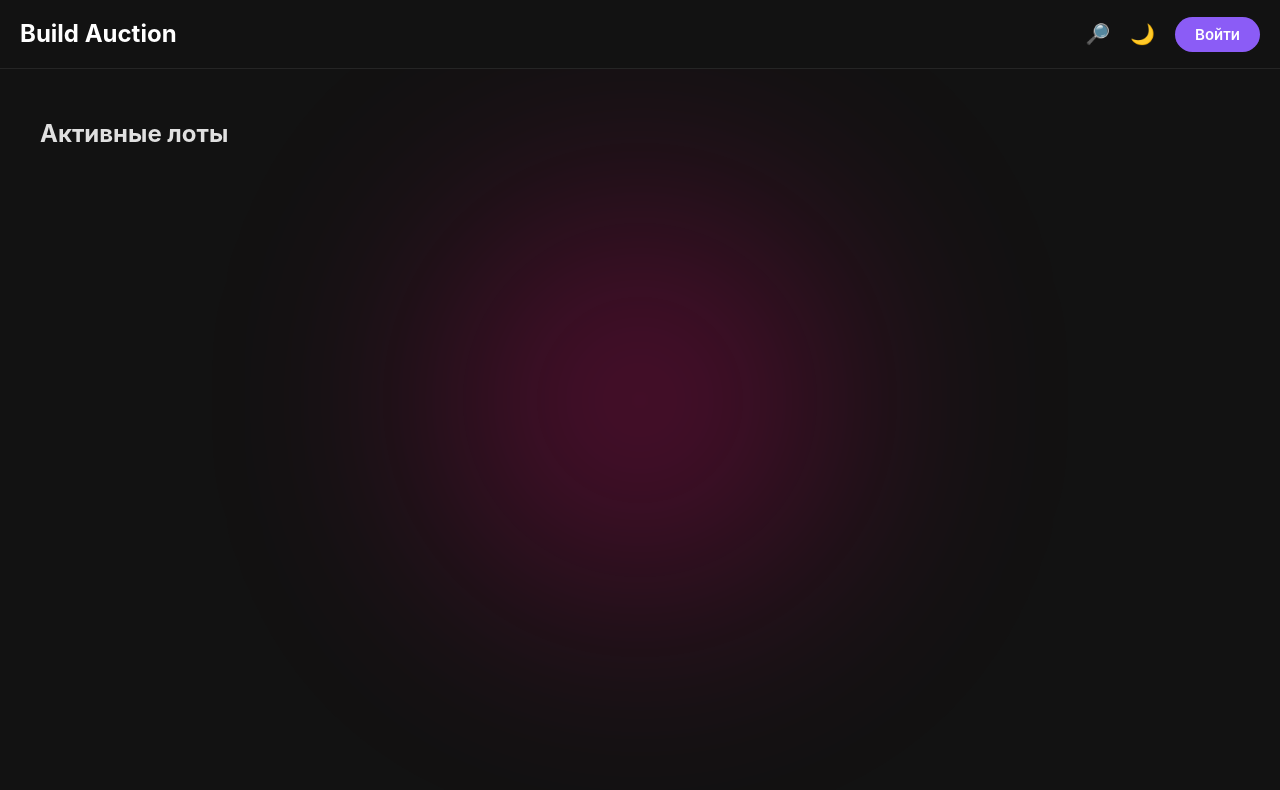
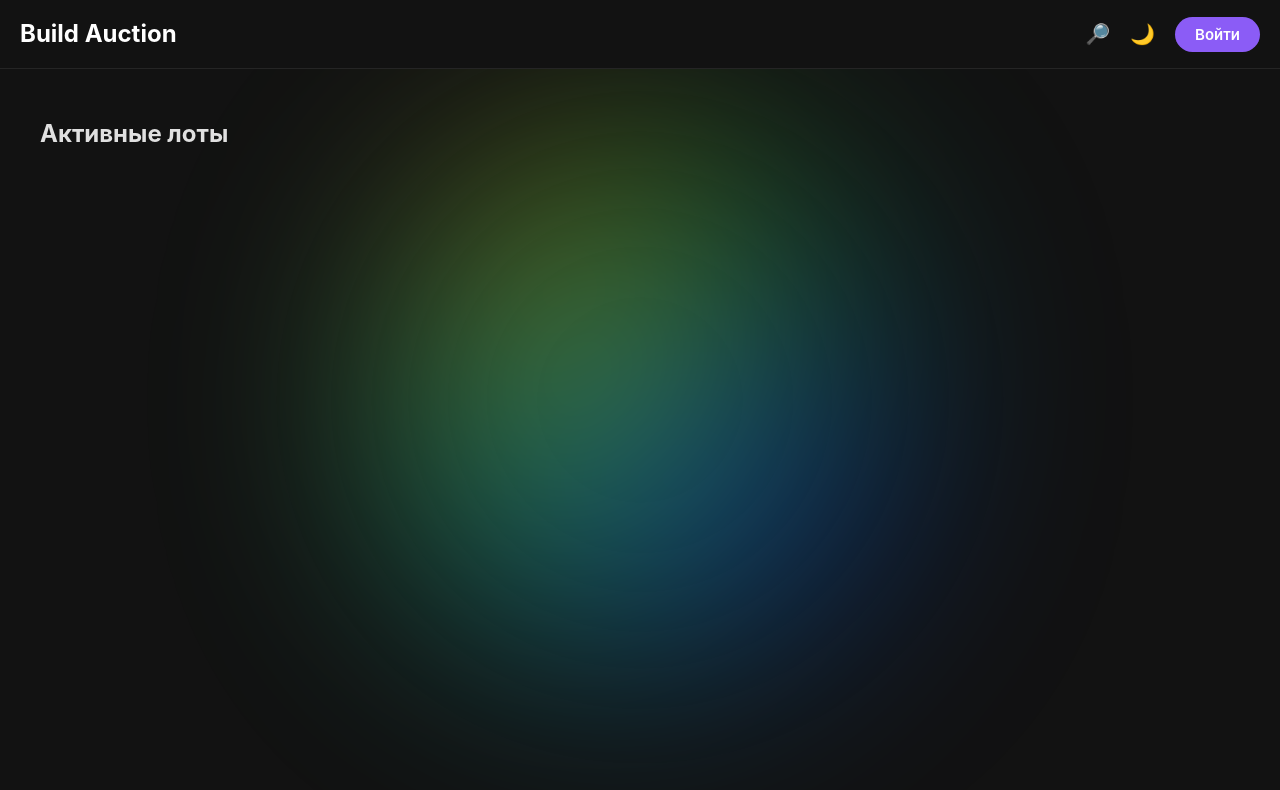
Before and after one commit to Beks2522/Build_Auction, a plain HTML site: page frontend/index.html in a window 1280 px wide. Drawn offline with nearby package versions, Linux system fonts and the light colour scheme; no server answers.

Commit message:
Обновление стилей и фикс дизайна

```diff
--- a/frontend/style.css
+++ b/frontend/style.css
@@ -901,8 +901,8 @@ body.dark-mode .section-title {
     border: 1px solid var(--border-color);
 
     /* 2. Магия матового стекла (преломление лучей) */
+    -webkit-backdrop-filter: blur(16px);
     backdrop-filter: blur(16px);
-    -webkit-backdrop-filter: blur(16px);
 
     border-radius: 16px;
     padding: 25px;
@@ -1212,14 +1212,7 @@ main {
     transform: translate(-50%, -50%);
 
     border-radius: 50%;
-
-    background: radial-gradient(
-        circle,
-        rgba(255, 0, 128, 0.7) 0%,
-        rgba(255, 0, 128, 0.4) 35%,
-        rgba(255, 0, 128, 0.15) 60%,
-        transparent 80%
-    );
+    background: conic-gradient(from 0deg, rgba(40, 255, 40, 0.8), rgba(0, 64, 255, 0.8), rgba(32, 255, 181, 0.8), rgba(255, 217, 2, 0.8)); border-radius: 50%;
 
     filter: blur(120px);
 
```
